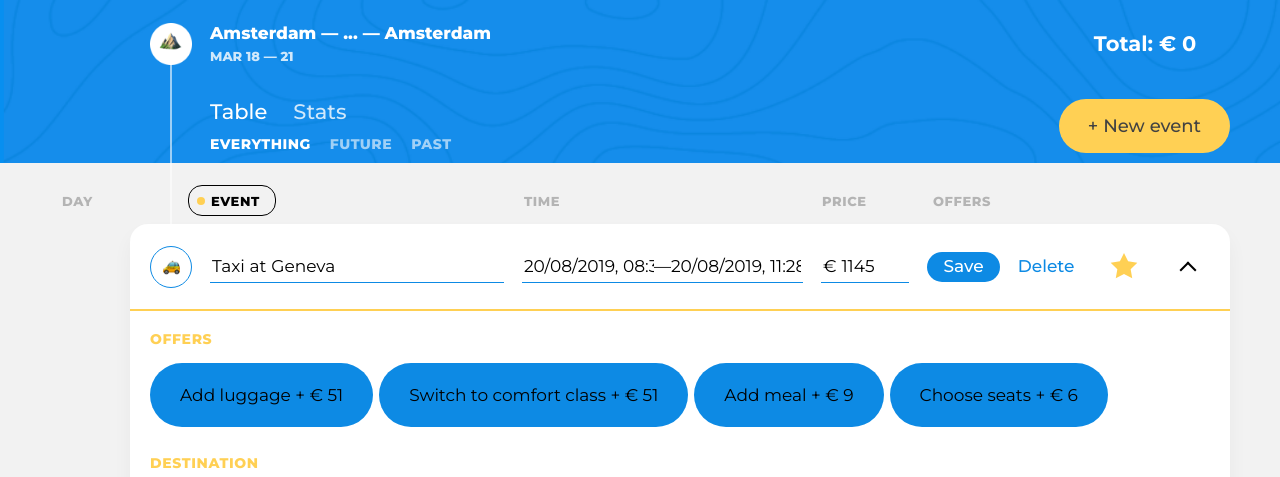
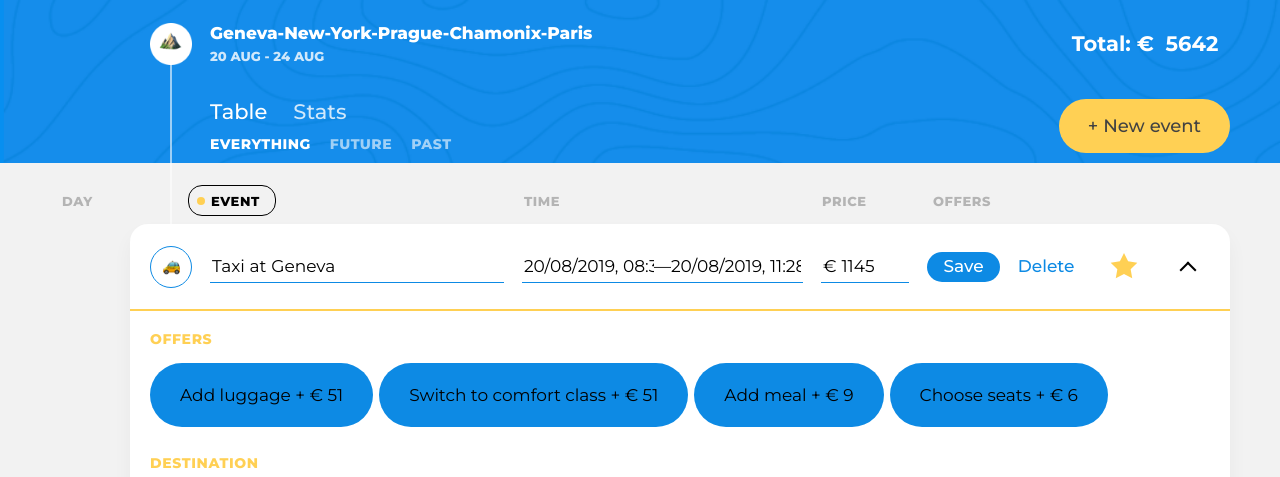
Before and after one commit to Trouble-Andrew/117192-big-trip-9, a website built with webpack: page public/index.html in a window 1280 px wide. Shown: the top 477 px of the page. Built offline with nearby package versions, Linux system fonts and the light colour scheme.

Commit message:
Выполнение.

```diff
--- a/public/index.html
+++ b/public/index.html
@@ -19,10 +19,6 @@
       <div class="trip-main">
         <section class="trip-main__trip-info  trip-info">
           <!-- Маршрут -->
-
-          <p class="trip-info__cost">
-            Total: &euro;&nbsp;<span class="trip-info__cost-value">0</span>
-          </p>
         </section>
 
         <div class="trip-main__trip-controls  trip-controls">
--- a/src/components/trip-info.js
+++ b/src/components/trip-info.js
@@ -1,7 +1,9 @@
 export const getTripInfoTemplate = () => `
   <div class="trip-info__main">
     <h1 class="trip-info__title">Amsterdam &mdash; ... &mdash; Amsterdam</h1>
-
     <p class="trip-info__dates">Mar 18&nbsp;&mdash;&nbsp;21</p>
   </div>
+  <p class="trip-info__cost">
+    Total: &euro;&nbsp;<span class="trip-info__cost-value">0</span>
+  </p>
   `;
--- a/src/main.js
+++ b/src/main.js
@@ -5,9 +5,9 @@ import {getTripSortTemplate} from './components/trip-sort.js';
 import {getTripDayTemplate} from './components/trip-day.js';
 import {getTripItemEditTemplate} from './components/trip-edit.js';
 import {getEventItemTemplate} from './components/event-item.js';
-import {sortArrayOfObjByDate} from './utils.js';
+import {sortArrayOfObjByDate, fillTripInfo} from './utils.js';
 import {renderComponent} from './render.js';
-import {mockArray, mockItem} from './data.js';
+import {mockArray} from './data.js';
 
 const tripInfoContainer = document.querySelector(`.trip-info`);
 const tripControlsContainer = document.querySelector(`.trip-controls h2:nth-child(2)`);
@@ -16,6 +16,12 @@ const tripEventsContainer = document.querySelector(`.trip-events`);
 console.log(mockArray);
 export const sortedMockArray = sortArrayOfObjByDate(mockArray);
 console.log(sortedMockArray);
+
+// const datesArr = new Set([]);
+// sortedMockArray.forEach(function (item) {
+//   datesArr.add(item.startTimeEdit.getDate());
+// });
+// console.log(datesArr);
 
 // const tripEventList = document.querySelector(`.trip-events__list`);
 
@@ -47,8 +53,7 @@ renderTripEdit(tripEventsContainer);
 renderComponent(getTripDayTemplate(), tripEventsContainer, 3, `beforeend`, () => {
   const tripEventList = document.querySelector(`.trip-events__list`);
   // const tripDays = document.querySelector(`.trip-days`);
+  renderTripItem(tripEventList, sortedMockArray, sortedMockArray.length);
+});
 
-  renderTripItem(tripEventList, sortedMockArray, sortedMockArray.length);
-  console.log(mockItem);
-  console.log(tripEventList);
-});
+fillTripInfo(sortedMockArray);
--- a/src/utils.js
+++ b/src/utils.js
@@ -26,3 +26,24 @@ export const sortArrayOfObjByDate = function (array) {
     return a.startTimeEdit.getTime() - b.startTimeEdit.getTime();
   });
 };
+
+export const fillTripInfo = (array) => {
+  const reducer = (accumulator, currentValue) => accumulator + currentValue;
+  let tripCities = new Set([]);
+  let tripDates = new Set([]);
+  let tripCost = [];
+
+  let tripCitiesElem = document.querySelector(`.trip-info__title`);
+  let tripDatesElem = document.querySelector(`.trip-info__dates`);
+  let tripCostElem = document.querySelector(`.trip-info__cost`);
+
+  array.forEach(function (item) {
+    tripCities.add(item.location);
+    tripDates.add(item.startTimeEdit.getDate());
+    tripCost.push(item.price);
+  });
+
+  tripCitiesElem.innerHTML = `${Array.from(tripCities).join(`-`)}`;
+  tripDatesElem.innerHTML = `${array[0].startTimeEdit.getDate()} ${array[0].startTimeEdit.toLocaleDateString(`en-GB`, {month: `short`})} - ${array[array.length - 1].startTimeEdit.getDate()} ${array[0].startTimeEdit.toLocaleDateString(`en-GB`, {month: `short`})}`;
+  tripCostElem.innerHTML = `Total: &euro;&nbsp; ${tripCost.reduce(reducer)}`;
+};
```
